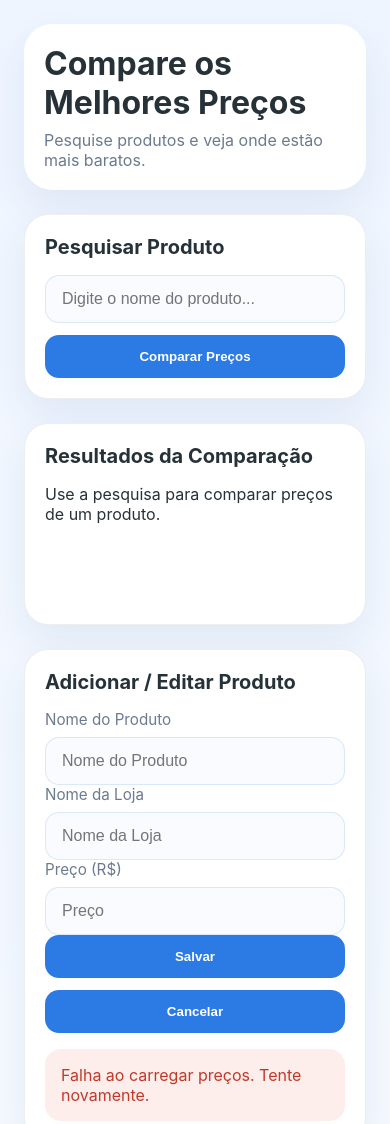
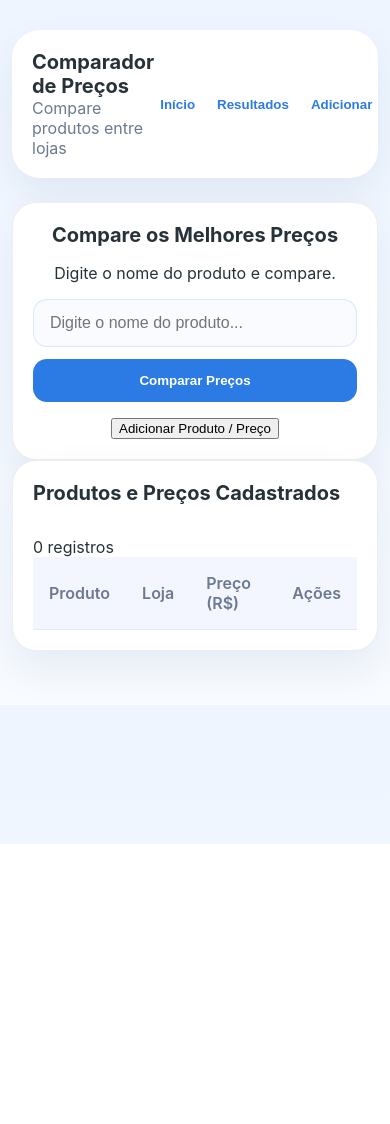
Before and after one commit to Lymm-08/marketCompare, a website: page frontend/index.html in a window 390 px wide. Shown: the top 1124 px of the page. After the commit the page ends 844 px from the top, so only its background shows below. Drawn offline with Linux system fonts and the light colour scheme; no server answers.

Commit message:
feat(frontend): separar telas (home/results/add) e tornar responsivo

```diff
--- a/frontend/css/style.css
+++ b/frontend/css/style.css
@@ -32,7 +32,7 @@ body {
   display: flex;
   align-items: center;
   justify-content: space-between;
-  padding: 28px 32px;
+  padding: 18px 20px;
   margin-bottom: 24px;
   background: #ffffff;
   border-radius: 28px;
@@ -56,6 +56,57 @@ body {
   box-shadow: var(--shadow);
   padding: 24px;
   margin-bottom: 24px;
+}
+
+.app-root {
+  max-width: 980px;
+  margin: 18px auto;
+  padding: 12px;
+}
+
+.topbar-title h1 {
+  margin: 0;
+  font-size: 1.25rem;
+}
+
+.menu-btn {
+  display: none;
+  background: transparent;
+  border: none;
+  font-size: 1.4rem;
+  cursor: pointer;
+}
+
+.nav {
+  display: flex;
+  gap: 10px;
+}
+
+.nav-link {
+  background: transparent;
+  border: none;
+  cursor: pointer;
+  color: var(--primary);
+  font-weight: 600;
+}
+
+.views .view {
+  min-height: 240px;
+  display: block;
+}
+
+.center-card {
+  max-width: 520px;
+  margin: 0 auto;
+  text-align: center;
+}
+
+.links-row,
+.actions-row {
+  margin-top: 16px;
+  display: flex;
+  gap: 10px;
+  justify-content: center;
 }
 
 .card h2 {
--- a/frontend/index.html
+++ b/frontend/index.html
@@ -7,32 +7,55 @@
   <link rel="stylesheet" href="css/style.css" />
 </head>
 <body>
-  <main class="container">
+  <main class="app-root">
     <header class="topbar">
-      <div>
-        <h1>Compare os Melhores Preços</h1>
-        <p>Pesquise produtos e veja onde estão mais baratos.</p>
+      <button id="menuBtn" class="menu-btn">☰</button>
+      <div class="topbar-title">
+        <h1>Comparador de Preços</h1>
+        <p class="muted">Compare produtos entre lojas</p>
       </div>
+      <nav class="nav">
+        <button data-view="home" class="nav-link">Início</button>
+        <button data-view="results" class="nav-link">Resultados</button>
+        <button data-view="add" class="nav-link">Adicionar</button>
+      </nav>
     </header>
 
-    <section class="card search-card">
-      <h2>Pesquisar Produto</h2>
+    <div class="views">
+      <!-- Tela Inicial -->
+      <section id="view-home" class="view">
+        <div class="card center-card">
+          <h2>Compare os Melhores Preços</h2>
+          <p class="muted">Digite o nome do produto e compare.</p>
           <div class="input-row">
             <input id="produtoBusca" type="text" placeholder="Digite o nome do produto..." />
             <button id="btnComparar">Comparar Preços</button>
           </div>
+          <div class="links-row">
+            <button class="link" data-view="add">Adicionar Produto / Preço</button>
+          </div>
           <div id="mensagemBusca" class="mensagem"></div>
+        </div>
       </section>
 
-    <section class="card resultado-card">
-      <h2>Resultados da Comparação</h2>
+      <!-- Tela de Resultados -->
+      <section id="view-results" class="view" style="display:none;">
+        <div class="card center-card">
+          <h2>Melhores Ofertas Encontradas!</h2>
           <div id="resultadoComparacao" class="resultado-lista">
             <p>Use a pesquisa para comparar preços de um produto.</p>
           </div>
+          <div class="actions-row">
+            <button data-view="add">Adicionar Novo Produto / Preço</button>
+            <button data-view="home" class="secondary">Voltar</button>
+          </div>
+        </div>
       </section>
 
-    <section class="card form-card">
-      <h2>Adicionar / Editar Produto</h2>
+      <!-- Tela de Adição/Edição -->
+      <section id="view-add" class="view" style="display:none;">
+        <div class="card center-card">
+          <h2 id="formTitle">Adicionar Novo Produto</h2>
           <form id="formPreco">
             <div class="input-group">
               <label for="produtoNome">Nome do Produto</label>
@@ -52,7 +75,9 @@
             </div>
             <div id="mensagemFormulario" class="mensagem"></div>
           </form>
+        </div>
       </section>
+    </div>
 
     <section class="card tabela-card">
       <div class="table-header">
--- a/frontend/js/app.js
+++ b/frontend/js/app.js
@@ -1,5 +1,26 @@
 const apiBase = '/api';
 
+// Views and navigation
+const views = document.querySelectorAll('.view');
+const navLinks = document.querySelectorAll('.nav-link');
+const menuBtn = document.getElementById('menuBtn');
+
+function showView(name) {
+  views.forEach((v) => (v.style.display = v.id === `view-${name}` ? 'block' : 'none'));
+  location.hash = `#${name}`;
+}
+
+function initRouting() {
+  const hash = (location.hash || '#home').replace('#', '');
+  showView(hash);
+  navLinks.forEach((btn) => btn.addEventListener('click', () => showView(btn.dataset.view)));
+  document.querySelectorAll('[data-view]').forEach((el) => el.addEventListener('click', (e) => showView(e.currentTarget.dataset.view)));
+  menuBtn && menuBtn.addEventListener('click', () => {
+    document.querySelector('.nav').classList.toggle('open');
+  });
+}
+
+// Elements
 const form = document.getElementById('formPreco');
 const produtoNome = document.getElementById('produtoNome');
 const lojaNome = document.getElementById('lojaNome');
@@ -16,6 +37,7 @@ const btnCancelar = document.getElementById('btnCancelar');
 let editarId = null;
 
 function exibirMensagem(elemento, texto, tipo = 'info') {
+  if (!elemento) return;
   elemento.textContent = texto;
   elemento.classList.add('ativo');
   elemento.style.background = tipo === 'erro' ? 'rgba(231, 76, 60, 0.1)' : 'rgba(44, 123, 229, 0.08)';
@@ -23,11 +45,13 @@ function exibirMensagem(elemento, texto, tipo = 'info') {
 }
 
 function limparMensagem(elemento) {
+  if (!elemento) return;
   elemento.textContent = '';
   elemento.classList.remove('ativo');
 }
 
 function atualizarTabela(precos) {
+  if (!precosTabela) return;
   precosTabela.innerHTML = '';
   totalRegistros.textContent = `${precos.length} registro(s)`;
 
@@ -41,14 +65,18 @@ function atualizarTabela(precos) {
     row.innerHTML = `
       <td>${preco.produto}</td>
       <td>${preco.loja}</td>
-      <td>R$ ${preco.valor.toFixed(2)}</td>
+      <td>R$ ${Number(preco.valor).toFixed(2)}</td>
       <td>
-        <button class="action-button" onclick="editarPreco(${preco.id})">Editar</button>
-        <button class="action-button danger" onclick="deletarPreco(${preco.id})">Excluir</button>
+        <button class="action-button" data-edit="${preco.id}">Editar</button>
+        <button class="action-button danger" data-delete="${preco.id}">Excluir</button>
       </td>
     `;
     precosTabela.appendChild(row);
   });
+
+  // attach events
+  precosTabela.querySelectorAll('[data-edit]').forEach((b) => b.addEventListener('click', (e) => editarPreco(Number(e.currentTarget.dataset.edit))));
+  precosTabela.querySelectorAll('[data-delete]').forEach((b) => b.addEventListener('click', (e) => deletarPreco(Number(e.currentTarget.dataset.delete))));
 }
 
 async function carregarPrecos() {
@@ -56,8 +84,10 @@ async function carregarPrecos() {
     const resposta = await fetch(`${apiBase}/precos`);
     const dados = await resposta.json();
     atualizarTabela(dados);
+    return dados;
   } catch (erro) {
     exibirMensagem(mensagemFormulario, 'Falha ao carregar preços. Tente novamente.', 'erro');
+    return [];
   }
 }
 
@@ -81,13 +111,14 @@ async function comparar() {
 
     if (dados.length === 0) {
       resultadoComparacao.innerHTML = '<p>Nenhum preço encontrado para esse produto.</p>';
+      showView('results');
       return;
     }
 
     const lista = document.createElement('ul');
     dados.forEach((item) => {
       const itemLi = document.createElement('li');
-      itemLi.textContent = `${item.loja} - R$ ${item.valor.toFixed(2)}`;
+      itemLi.textContent = `${item.loja} - R$ ${Number(item.valor).toFixed(2)}`;
       lista.appendChild(itemLi);
     });
 
@@ -97,10 +128,12 @@ async function comparar() {
     const destaque = document.createElement('div');
     destaque.className = 'mensagem ativo';
     destaque.style.background = 'rgba(46, 204, 113, 0.12)';
-    destaque.textContent = `Melhor preço: ${melhor.loja} - R$ ${melhor.valor.toFixed(2)}`;
+    destaque.textContent = `Melhor preço: ${melhor.loja} - R$ ${Number(melhor.valor).toFixed(2)}`;
     resultadoComparacao.appendChild(destaque);
+    showView('results');
   } catch (erro) {
     resultadoComparacao.innerHTML = '<p>Não foi possível buscar os preços. Tente novamente.</p>';
+    showView('results');
   }
 }
 
@@ -143,8 +176,9 @@ async function salvarPreco(event) {
     }
 
     limparFormulario();
-    carregarPrecos();
+    await carregarPrecos();
     exibirMensagem(mensagemFormulario, editarId ? 'Registro atualizado com sucesso.' : 'Produto salvo com sucesso.');
+    showView('home');
   } catch (erro) {
     exibirMensagem(mensagemFormulario, erro.message, 'erro');
   }
@@ -155,11 +189,12 @@ function limparFormulario() {
   produtoNome.value = '';
   lojaNome.value = '';
   precoValor.value = '';
-  btnSalvar.textContent = 'Salvar';
+  const btnSalvar = document.getElementById('btnSalvar');
+  if (btnSalvar) btnSalvar.textContent = 'Salvar';
   limparMensagem(mensagemFormulario);
 }
 
-window.editarPreco = async function (id) {
+async function editarPreco(id) {
   try {
     const resposta = await fetch(`${apiBase}/precos`);
     const dados = await resposta.json();
@@ -174,14 +209,16 @@ window.editarPreco = async function (id) {
     produtoNome.value = item.produto;
     lojaNome.value = item.loja;
     precoValor.value = item.valor;
-    btnSalvar.textContent = 'Atualizar';
+    const btnSalvar = document.getElementById('btnSalvar');
+    if (btnSalvar) btnSalvar.textContent = 'Atualizar';
+    showView('add');
     window.scrollTo({ top: 0, behavior: 'smooth' });
   } catch (erro) {
     exibirMensagem(mensagemFormulario, 'Erro ao carregar registro para edição.', 'erro');
   }
-};
+}
 
-window.deletarPreco = async function (id) {
+async function deletarPreco(id) {
   if (!confirm('Deseja realmente excluir este preço?')) return;
 
   try {
@@ -191,15 +228,17 @@ window.deletarPreco = async function (id) {
       throw new Error(dados.erro || 'Falha ao excluir.');
     }
 
-    carregarPrecos();
+    await carregarPrecos();
     exibirMensagem(mensagemFormulario, 'Registro excluído com sucesso.');
   } catch (erro) {
     exibirMensagem(mensagemFormulario, erro.message, 'erro');
   }
-};
+}
 
-btnComparar.addEventListener('click', comparar);
-form.addEventListener('submit', salvarPreco);
-btnCancelar.addEventListener('click', limparFormulario);
+// init
+initRouting();
+btnComparar && btnComparar.addEventListener('click', comparar);
+form && form.addEventListener('submit', salvarPreco);
+btnCancelar && btnCancelar.addEventListener('click', limparFormulario);
 
 carregarPrecos();
```
Lines whose indentation alone changed are shown as unchanged.
